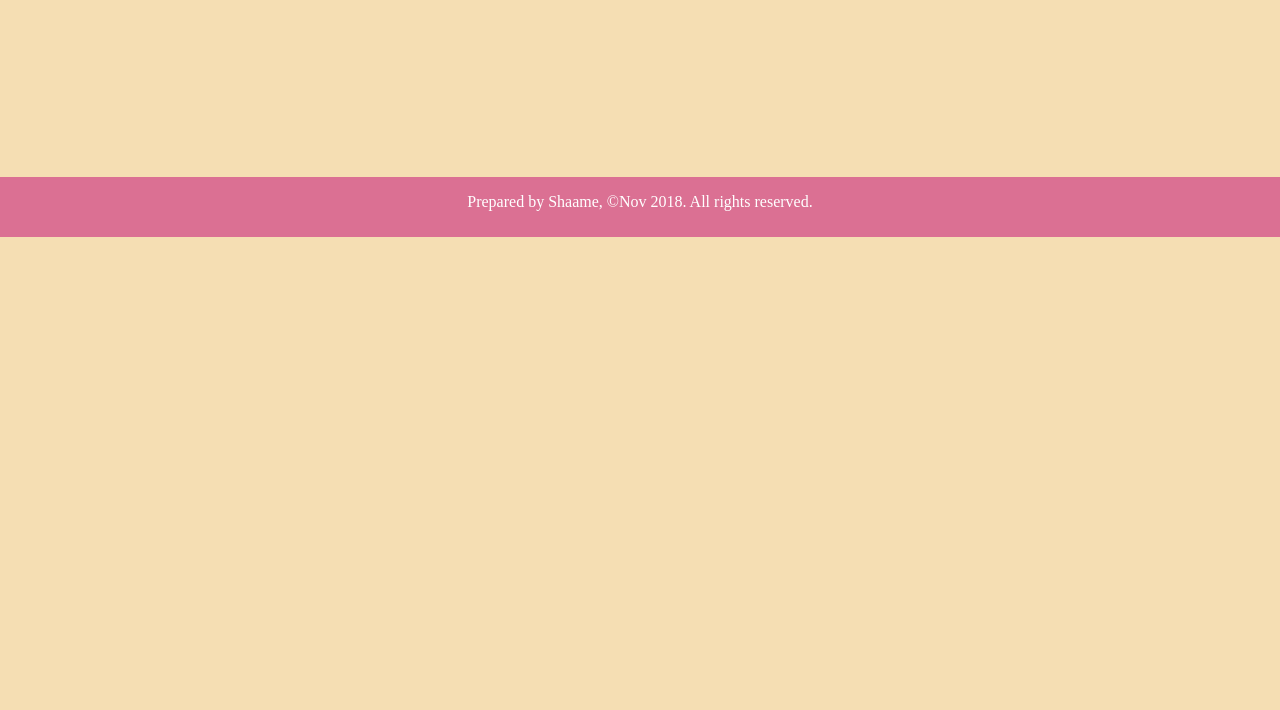
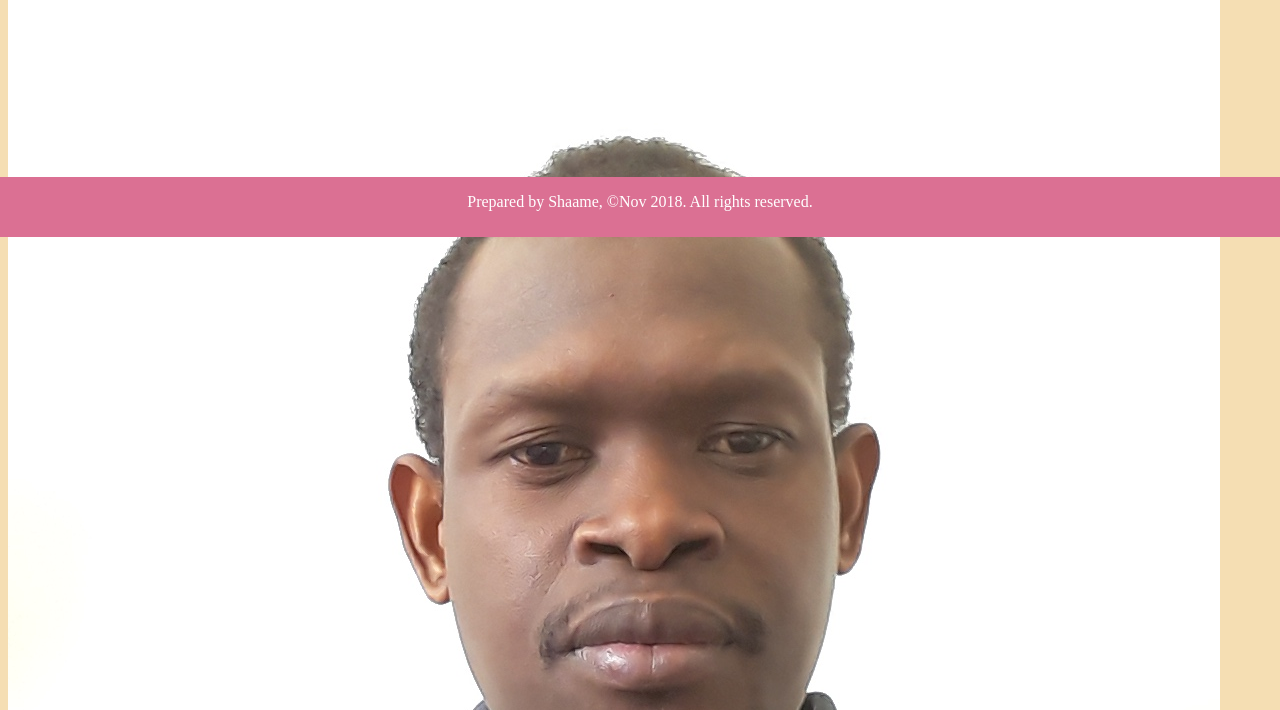
Before and after one commit to Shaame/todolistApp, a plain HTML site: page index.html in a window 1280 px wide. Shown: the part 563-1273 px from the top of the page. Before the commit the page ends 800 px from the top, so only its background shows below. Drawn offline with Linux system fonts and the light colour scheme.

Commit message:
Update index.html

```diff
--- a/index.html
+++ b/index.html
@@ -8,6 +8,9 @@
             <div class="banner">
                     <h1 class="growing"> JAVASCRIPT </h1>
                  </div>
+                     <div class="pic">
+                         <img src="Myself1.jpg">
+                         </div>
         <div class="todo">
         <h1>Shaame's TO DO LIST APP </h1>
             <input id ="todoInput" placeholder ="Please put your list  here" autocomplete="off" >
```
